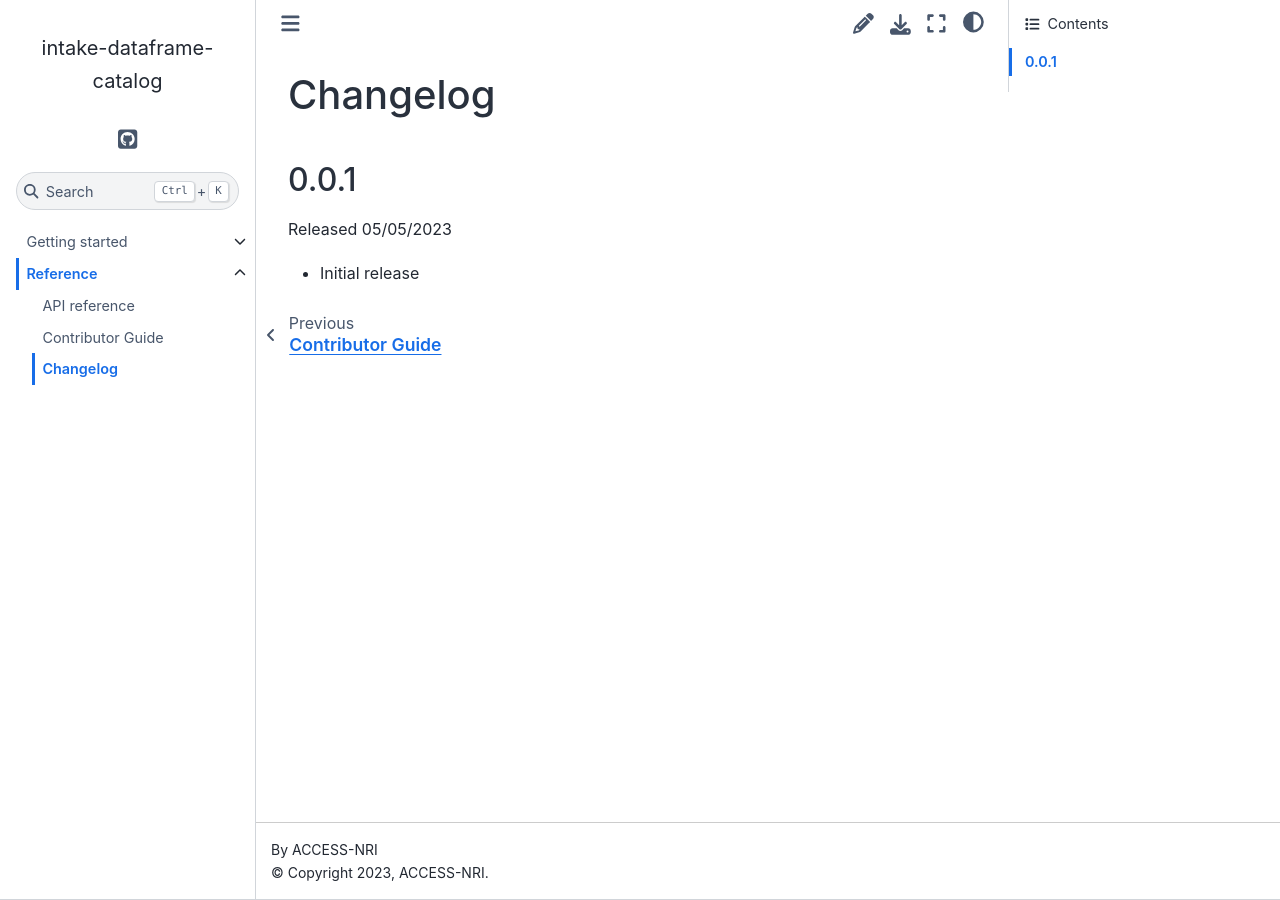
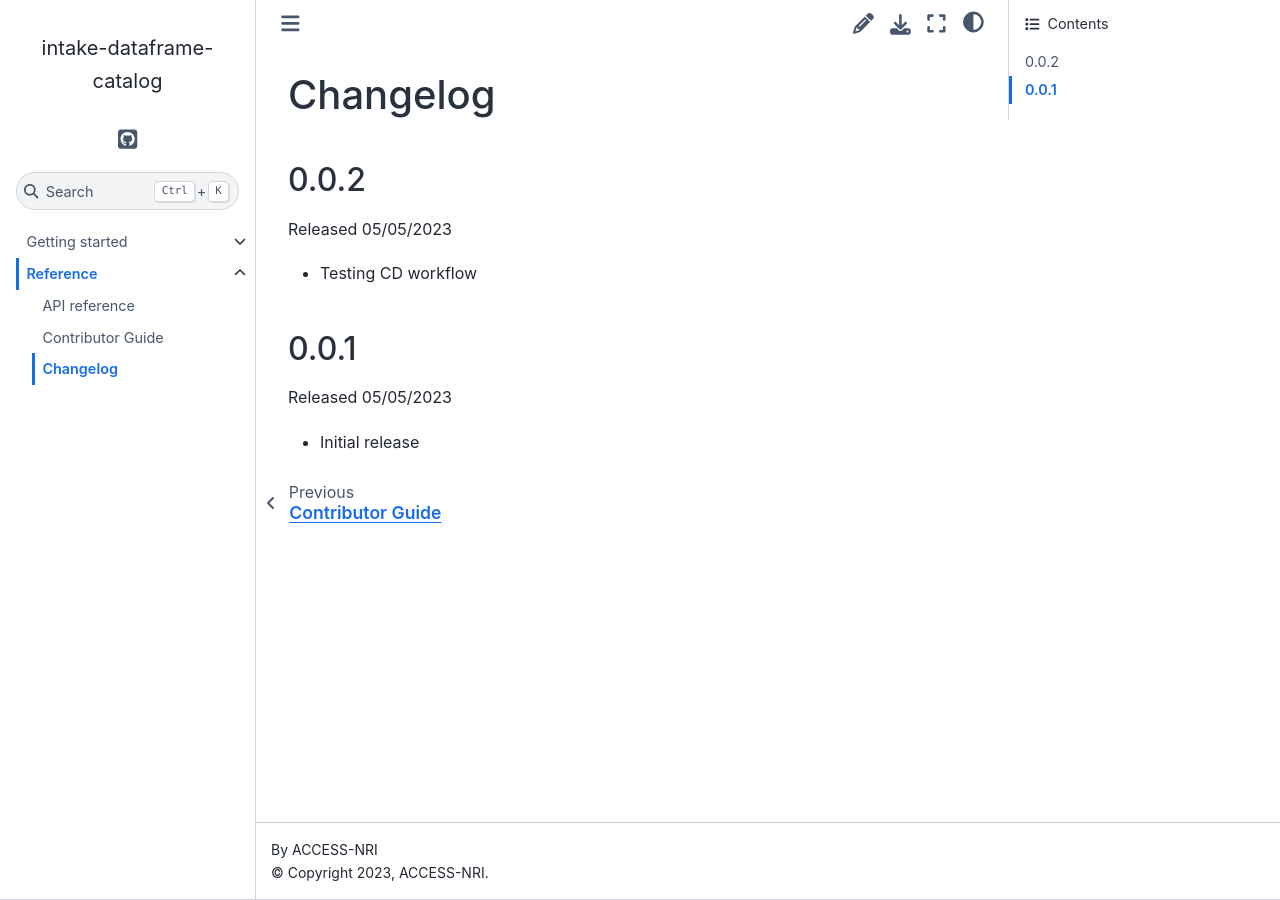
Before and after one commit to ACCESS-NRI/intake-dataframe-catalog, a Sphinx documentation site: the page built from docs/reference/changelog.rst, in a window 1280 px wide. Built offline with Sphinx 7.4.7 and the Sphinx Book theme 1.1.4, drawn with Linux system fonts in a browser that asks for light colours.

Commit message:
Test CD workflow

```diff
--- a/docs/reference/changelog.rst
+++ b/docs/reference/changelog.rst
@@ -2,6 +2,13 @@
 
 Changelog
 =========
+
+0.0.2
+-----
+
+Released 05/05/2023
+
+- Testing CD workflow
 
 0.0.1
 -----
```
Also changed, not shown: README.md (+1 -1 lines).
